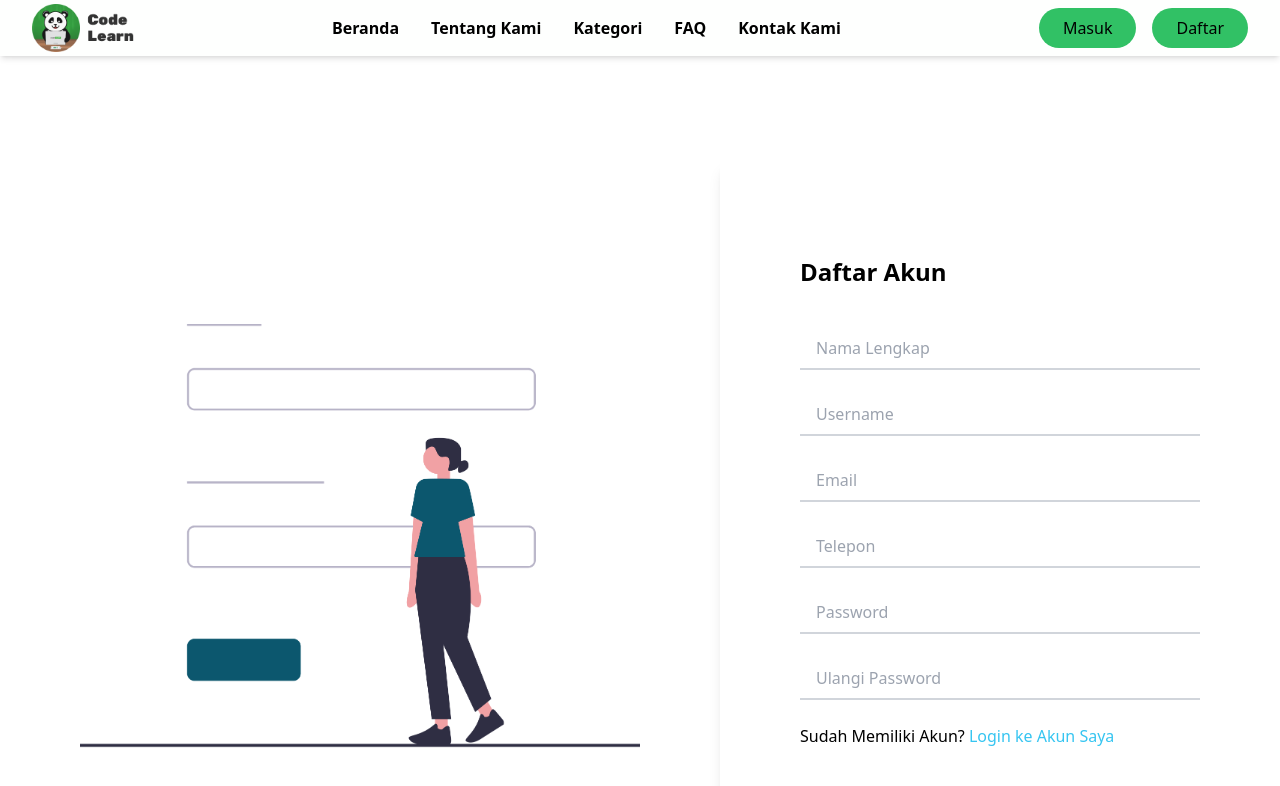
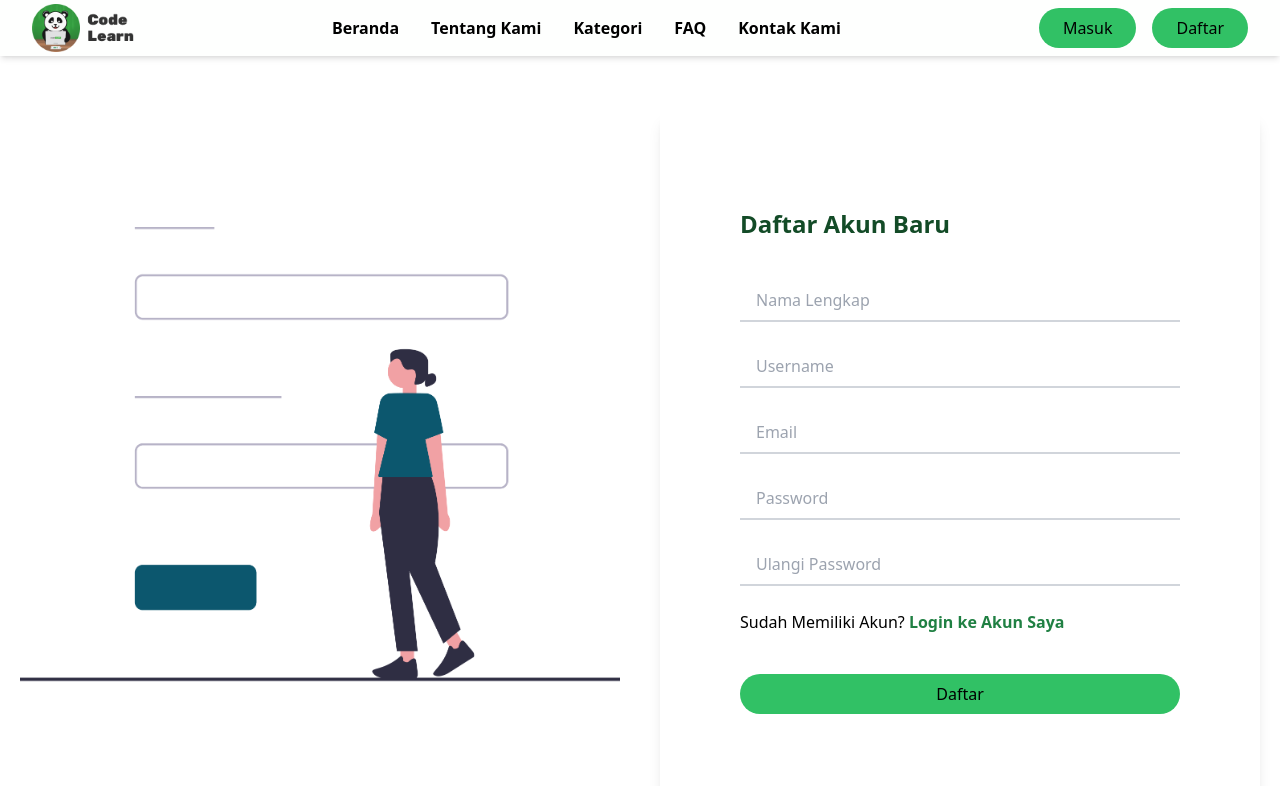
Before and after one commit to Arg39/frontend-tanamin, a React (Create React App) app: page /daftar in a window 1280 px wide. Shown: the top 786 px of the page. Built offline with nearby package versions, Linux system fonts and the light colour scheme.

Commit message:
fix register

```diff
--- a/src/pages/daftar.jsx
+++ /dev/null
@@ -1,100 +0,0 @@
-import React, { Component } from 'react';
-import Navbar from '../components/navigation/public/navbar';
-import LazyImage from '../components/image/lazyImage';
-import { Link } from 'react-router-dom';
-
-export default class Daftar extends Component {
-  state = {
-    username: '',
-    password: '',
-  };
-
-  handleChange = (e) => {
-    this.setState({ [e.target.name]: e.target.value });
-  };
-
-  render() {
-    return (
-      <>
-        <Navbar page="daftar" userName="John Doe" isLogin={false} />
-        <div className="flex flex-col lg:flex-row justify-between items-center p-6 lg:p-20 mt-10 lg:mt-20 md:gap-20">
-          <div className="w-full lg:w-1/2 flex justify-center mb-4 lg:mb-0">
-            <LazyImage src="/images/daftar.png" alt="daftar" className="w-full lg:w-[600px]" />
-          </div>
-          <div className="w-full lg:w-1/2 flex justify-center">
-            <div className="w-full lg:w-[600px] p-6 lg:p-20 py-10 lg:py-24 bg-white shadow-lg rounded-lg">
-              <h2 className="text-start text-xl lg:text-2xl font-bold mb-6 lg:mb-10">
-                Daftar Akun
-              </h2>
-              <form onSubmit={this.handleSubmit}>
-                <div className="mb-4 lg:mb-6">
-                  <input
-                    type="text"
-                    name="fullname"
-                    className="w-full border-b-2 p-2 px-4 border-gray-300 focus:border-black outline-none py-2"
-                    placeholder="Nama Lengkap"
-                    onChange={this.handleChange}
-                  />
-                </div>
-                <div className="mb-4 lg:mb-6">
-                  <input
-                    type="text"
-                    name="username"
-                    className="w-full border-b-2 p-2 px-4 border-gray-300 focus:border-black outline-none py-2"
-                    placeholder="Username"
-                    onChange={this.handleChange}
-                  />
-                </div>
-                <div className="mb-4 lg:mb-6">
-                  <input
-                    type="text"
-                    name="email"
-                    className="w-full border-b-2 p-2 px-4 border-gray-300 focus:border-black outline-none py-2"
-                    placeholder="Email"
-                    onChange={this.handleChange}
-                  />
-                </div>
-                <div className="mb-4 lg:mb-6">
-                  <input
-                    type="text"
-                    name="telephone"
-                    className="w-full border-b-2 p-2 px-4 border-gray-300 focus:border-black outline-none py-2"
-                    placeholder="Telepon"
-                    onChange={this.handleChange}
-                  />
-                </div>
-                <div className="mb-4 lg:mb-6">
-                  <input
-                    type="password"
-                    name="password"
-                    className="w-full border-b-2 p-2 px-4 border-gray-300 focus:border-black outline-none py-2"
-                    placeholder="Password"
-                    onChange={this.handleChange}
-                  />
-                </div>
-                <div className="mb-4 lg:mb-6">
-                  <input
-                    type="password"
-                    name="confirm-password"
-                    className="w-full border-b-2 p-2 px-4 border-gray-300 focus:border-black outline-none py-2"
-                    placeholder="Ulangi Password"
-                    onChange={this.handleChange}
-                  />
-                </div>
-                <div className="text-start mb-6 lg:mb-10">
-                  <span>Sudah Memiliki Akun? </span>
-                  <Link to={'/login'} className="text-[#36C5F1] hover:underline">
-                    Login ke Akun Saya
-                  </Link>
-                </div>
-                <button type="submit" className="w-full bg-[#36C5F1] text-white py-2 rounded-full">
-                  Masuk
-                </button>
-              </form>
-            </div>
-          </div>
-        </div>
-      </>
-    );
-  }
-}
--- /dev/null
+++ b/src/pages/register.jsx
@@ -0,0 +1,144 @@
+import React, { useState } from 'react';
+import { useNavigate, Link } from 'react-router-dom';
+import { toast } from 'react-toastify';
+import LazyImage from '../components/image/lazyImage';
+import Button from '../components/button/button';
+import useAuthStore from '../zustand/authStore';
+import Template from '../template/template';
+
+export default function Register() {
+  const [state, setState] = useState({
+    name: '',
+    username: '',
+    email: '',
+    password: '',
+    password_confirmation: '',
+  });
+  const [loading, setLoading] = useState(false);
+  const navigate = useNavigate();
+
+  const handleChange = (e) => {
+    setState((prev) => ({ ...prev, [e.target.name]: e.target.value }));
+  };
+
+  const handleSubmit = async (e) => {
+    e.preventDefault();
+
+    const { name, username, email, password, password_confirmation } = state;
+
+    if (password !== password_confirmation) {
+      toast.error('Password dan konfirmasi password tidak cocok.');
+      return;
+    }
+
+    setLoading(true);
+    try {
+      const payload = { name, username, email, password, password_confirmation };
+      const register = useAuthStore.getState().register;
+      await toast.promise(register(payload), {
+        pending: 'Sedang memproses pendaftaran...',
+        success: 'Pendaftaran berhasil! Silakan login.',
+        error: 'Terjadi kesalahan saat pendaftaran. Silakan coba lagi.',
+      });
+      navigate('/masuk');
+    } catch (error) {
+      const msg = error.response?.data?.message || error.message || 'Gagal mendaftar';
+      toast.error(msg);
+      console.error('Register error:', error);
+    } finally {
+      setLoading(false);
+    }
+  };
+
+  return (
+    <Template activeNav="register">
+      <div className="flex flex-col lg:flex-row justify-between items-center pt-12">
+        {/* Left image */}
+        <div className="w-full lg:w-1/2 flex justify-center mb-4 lg:mb-0">
+          <LazyImage src="/images/daftar.png" alt="Daftar" className="w-full lg:w-[600px]" />
+        </div>
+        {/* Form */}
+        <div className="w-full lg:w-1/2 flex justify-center">
+          <div className="w-full lg:w-[600px] p-6 lg:p-20 py-10 lg:py-24 bg-white shadow-lg rounded-lg">
+            <h2 className="text-start text-xl lg:text-2xl text-primary-900 font-bold mb-6 lg:mb-10">
+              Daftar Akun Baru
+            </h2>
+            <form onSubmit={handleSubmit}>
+              {/** Name **/}
+              <div className="mb-4 lg:mb-6">
+                <input
+                  type="text"
+                  name="name"
+                  value={state.name}
+                  onChange={handleChange}
+                  placeholder="Nama Lengkap"
+                  disabled={loading}
+                  className="w-full border-b-2 p-2 px-4 border-gray-300 focus:border-black outline-none py-2"
+                />
+              </div>
+              {/** Username **/}
+              <div className="mb-4 lg:mb-6">
+                <input
+                  type="text"
+                  name="username"
+                  value={state.username}
+                  onChange={handleChange}
+                  placeholder="Username"
+                  disabled={loading}
+                  className="w-full border-b-2 p-2 px-4 border-gray-300 focus:border-black outline-none py-2"
+                />
+              </div>
+              {/** Email **/}
+              <div className="mb-4 lg:mb-6">
+                <input
+                  type="email"
+                  name="email"
+                  value={state.email}
+                  onChange={handleChange}
+                  placeholder="Email"
+                  disabled={loading}
+                  className="w-full border-b-2 p-2 px-4 border-gray-300 focus:border-black outline-none py-2"
+                />
+              </div>
+              {/** Password **/}
+              <div className="mb-4 lg:mb-6">
+                <input
+                  type="password"
+                  name="password"
+                  value={state.password}
+                  onChange={handleChange}
+                  placeholder="Password"
+                  disabled={loading}
+                  className="w-full border-b-2 p-2 px-4 border-gray-300 focus:border-black outline-none py-2"
+                />
+              </div>
+              {/** Confirm Password **/}
+              <div className="mb-4 lg:mb-6">
+                <input
+                  type="password"
+                  name="password_confirmation"
+                  value={state.password_confirmation}
+                  onChange={handleChange}
+                  placeholder="Ulangi Password"
+                  disabled={loading}
+                  className="w-full border-b-2 p-2 px-4 border-gray-300 focus:border-black outline-none py-2"
+                />
+              </div>
+              {/** Link to login **/}
+              <div className="text-start mb-6 lg:mb-10">
+                <span>Sudah Memiliki Akun? </span>
+                <Link to="/login" className="text-primary-800 font-semibold hover:underline">
+                  Login ke Akun Saya
+                </Link>
+              </div>
+              {/** Submit button **/}
+              <Button variant="register" type="submit" className="w-full" disabled={loading}>
+                {loading ? 'Memproses...' : 'Daftar'}
+              </Button>
+            </form>
+          </div>
+        </div>
+      </div>
+    </Template>
+  );
+}
--- a/src/routes/routes.js
+++ b/src/routes/routes.js
@@ -2,7 +2,7 @@ import React, { useEffect, useState } from 'react';
 import { Navigate, Route, Routes } from 'react-router-dom';
 import useAuthStore from '../zustand/authStore';
 import Login from '../pages/login';
-import Daftar from '../pages/daftar';
+import Register from '../pages/register';
 import Beranda2 from '../pages/beranda';
 import NotFound from '../pages/NotFound';
 import DashboardAdmin from '../pages/admin/dashboard';
@@ -72,7 +72,7 @@ const AppRoutes = () => {
       <Route path="/" element={<Navigate to="/beranda" replace />} />
       <Route path="/beranda" element={<Beranda2 />} />
       <Route path="/masuk" element={<Login />} />
-      <Route path="/daftar" element={<Daftar />} />
+      <Route path="/daftar" element={<Register />} />
       <Route path="/coba-payment" element={<Payment />} />
 
       {/* Group route for admin */}
--- a/src/zustand/authStore.js
+++ b/src/zustand/authStore.js
@@ -5,6 +5,20 @@ const useAuthStore = create((set, get) => ({
   user: JSON.parse(localStorage.getItem('userData')) || null,
   token: localStorage.getItem('authToken') || null,
   error: null,
+
+  register: async (data) => {
+    try {
+      const response = await axios.post(
+        `${process.env.REACT_APP_BACKEND_BASE_URL}/api/register`,
+        data
+      );
+      return response.data;
+    } catch (error) {
+      const errorMessage = error.response?.data?.message || 'Registration failed';
+      throw new Error(errorMessage); // Throw error for error handling
+    }
+  },
+
   login: async (login, password) => {
     try {
       const response = await axios.post(`${process.env.REACT_APP_BACKEND_BASE_URL}/api/login`, {
@@ -23,11 +37,13 @@ const useAuthStore = create((set, get) => ({
       set({ error: errorMessage });
     }
   },
+
   logout: () => {
     localStorage.removeItem('authToken');
     localStorage.removeItem('userData');
     set({ user: null, token: null, error: null });
   },
+
   fetchUserData: async () => {
     const { token, logout } = get();
     if (!token) return null;
--- a/src/zustand/instructorStore.js
+++ b/src/zustand/instructorStore.js
@@ -109,7 +109,7 @@ const useInstructorStore = create((set) => ({
       delete params.confirmPassword;
 
       const response = await axios.post(
-        `${process.env.REACT_APP_BACKEND_BASE_URL}/api/register`,
+        `${process.env.REACT_APP_BACKEND_BASE_URL}/api/admin/register`,
         params,
         {
           headers: {
```
